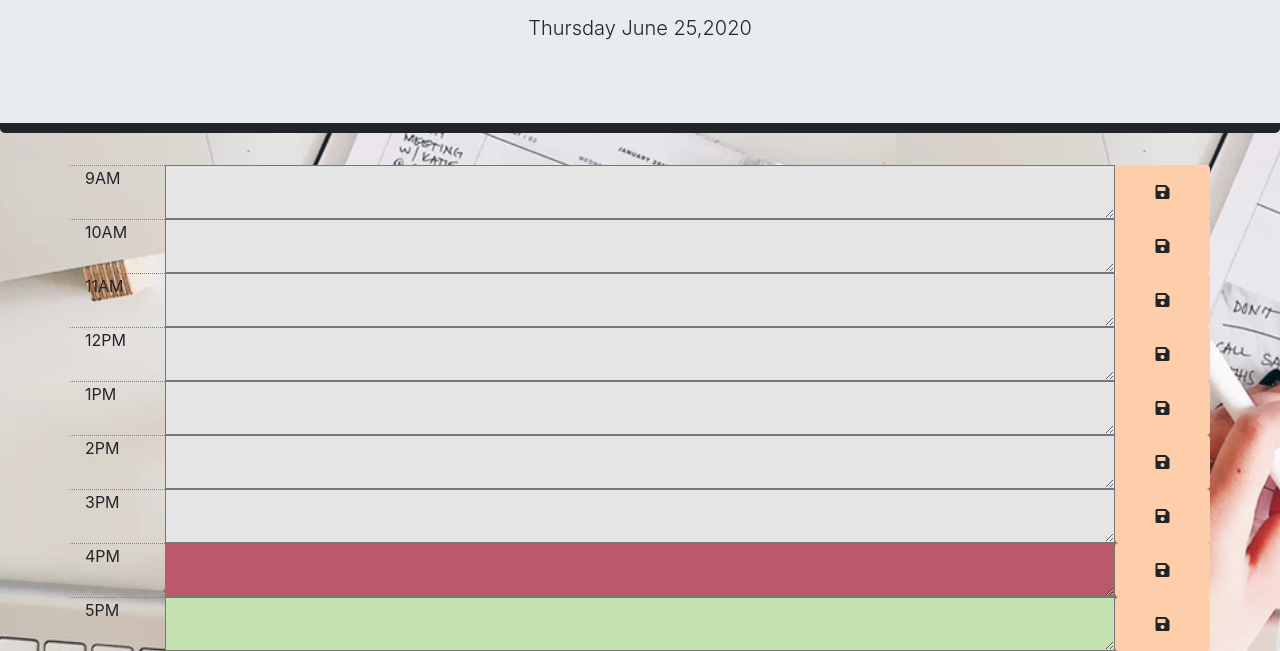
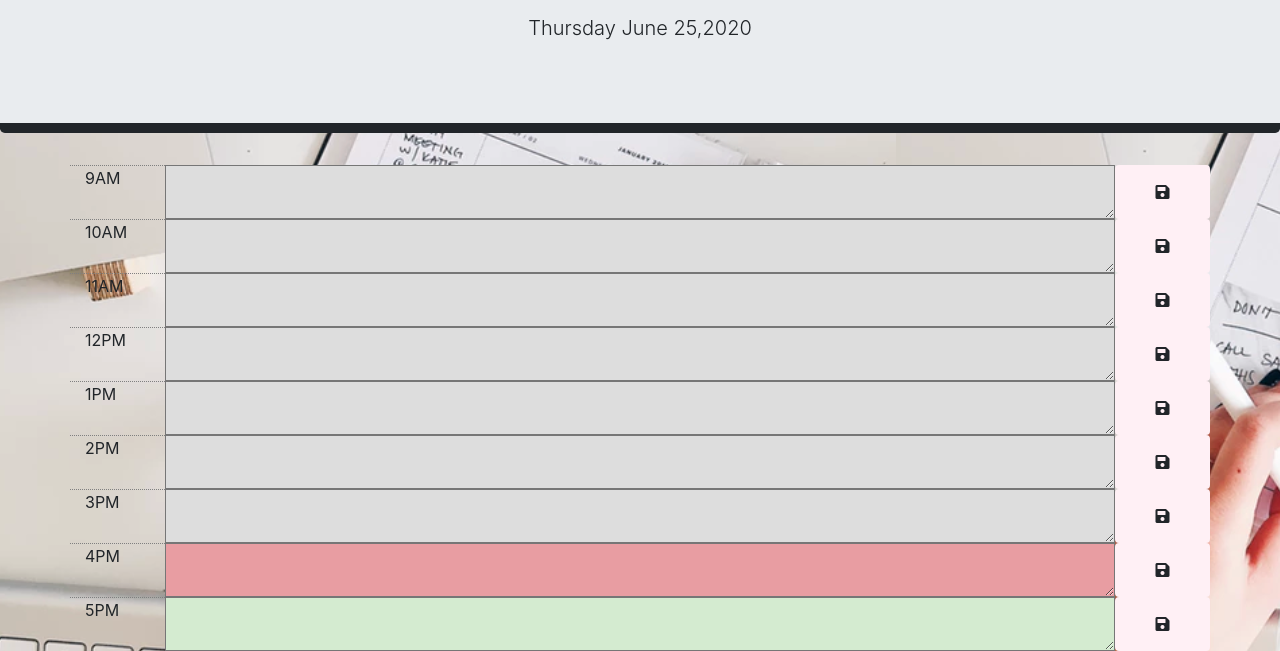
Before and after one commit to zfrakes/Day-Planner, a plain HTML site: page index.html in a window 1280 px wide. Shown: the part 191-842 px from the top of the page. Drawn offline with nearby package versions, Linux system fonts and the light colour scheme.

Commit message:
final update to color bars

```diff
--- a/script.js
+++ b/script.js
@@ -30,17 +30,17 @@ $(document).ready(function() {
   var hourDivs = $("[id^=hour-]");
   $.each(hourDivs, function(index, value) {
 
-    var color = "e5e5e5";
+    var color = "dddddd";
     var id = parseInt(
       $(value)
         .attr("id")
         .replace("hour-", "")
     );
     if (id === currentHour) {
-      color = "bb596b";
+      color = "e89da2";
     }
     if (id > currentHour) {
-      color = "c7e2b2";
+      color = "d4ebd0";
     }
     console.log(id, currentHour, color);
     $(value)
--- a/style.css
+++ b/style.css
@@ -1,5 +1,5 @@
 .saveBtn {
-    background-color:#feceab;
+    background-color:#fff0f5;
   }
   .jumbotron {
     text-align: center;
```
